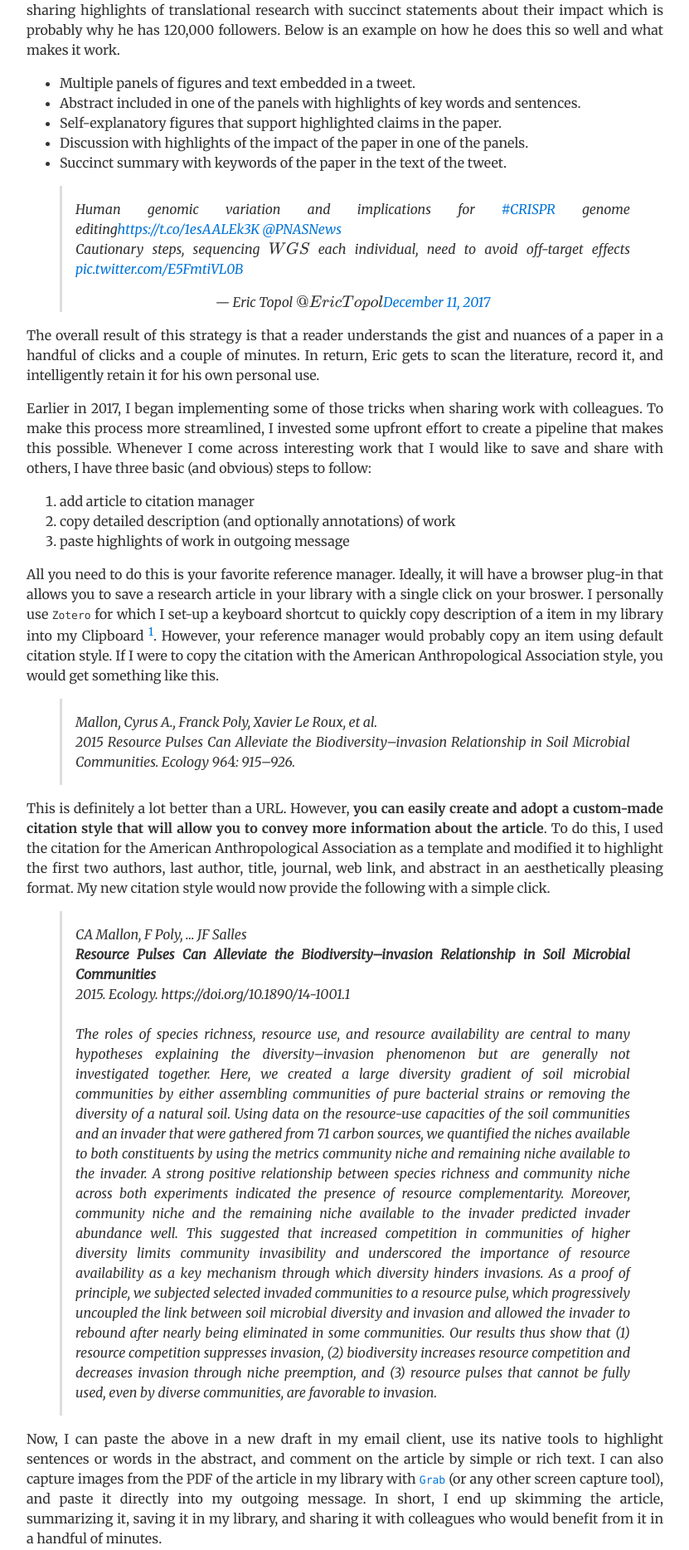
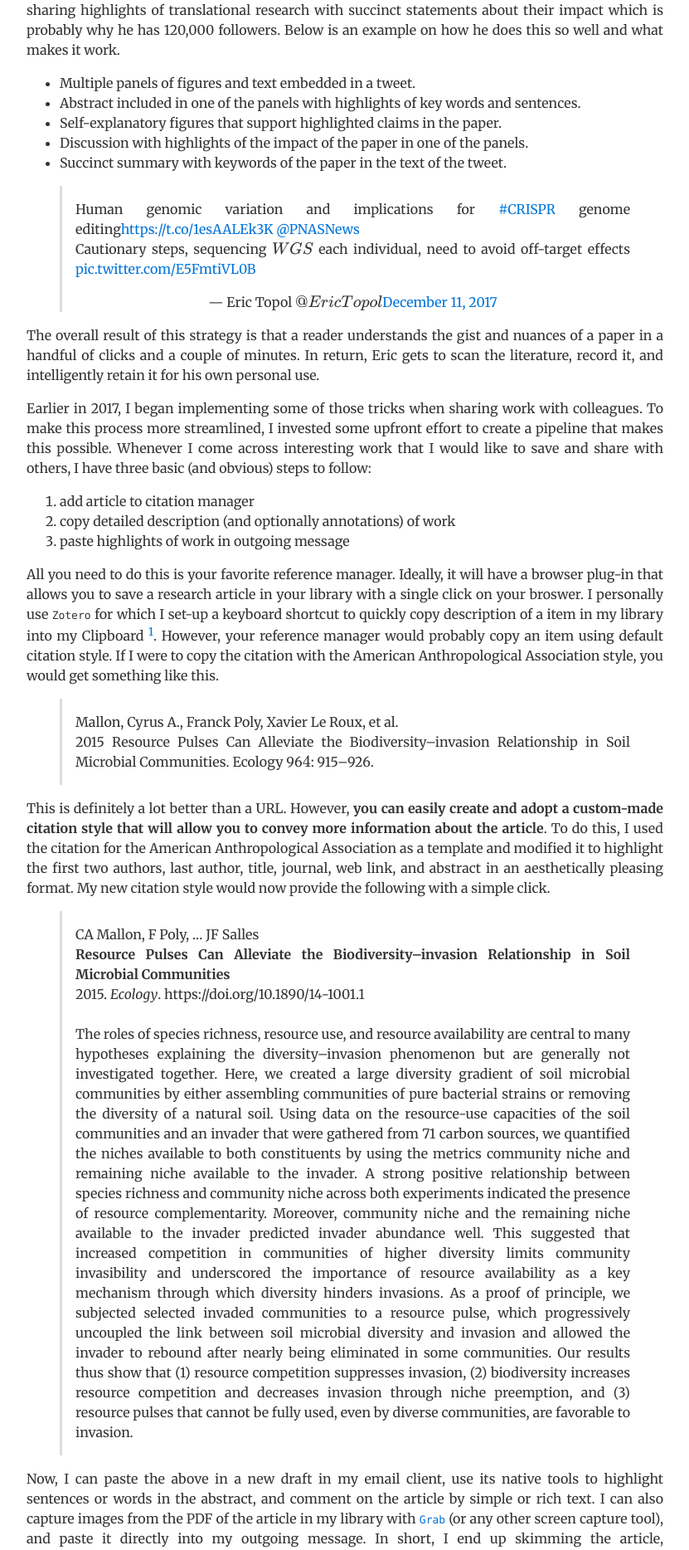
Before and after one commit to firasmidani/firasmidani.github.io, a Jekyll site: the page built from _posts/2017-07-24-email-social-article-sharing-tips.md, in a window 1280 px wide. Shown: the part 650-2518 px from the top of the page at 83% size, without its empty margins (224-1055 px from the left). Built offline with Jekyll 4.4.1, drawn with Linux system fonts in a browser that asks for light colours; formulas are drawn with MathJax 3; comment, search, counter and statistics services are not loaded.

Commit message:
Update _base.scss

```diff
--- a/_sass/_base.scss
+++ b/_sass/_base.scss
@@ -34,7 +34,7 @@ h2 {
 }
 
 blockquote {
-    font-style: italic;
+    font-style: normal;
     padding-left: 1rem;
     border-left: 3px solid $border-color;
     width:auto;
```
